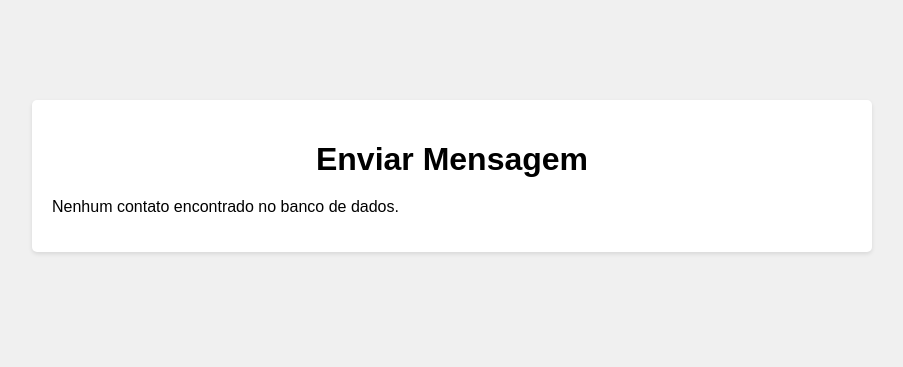
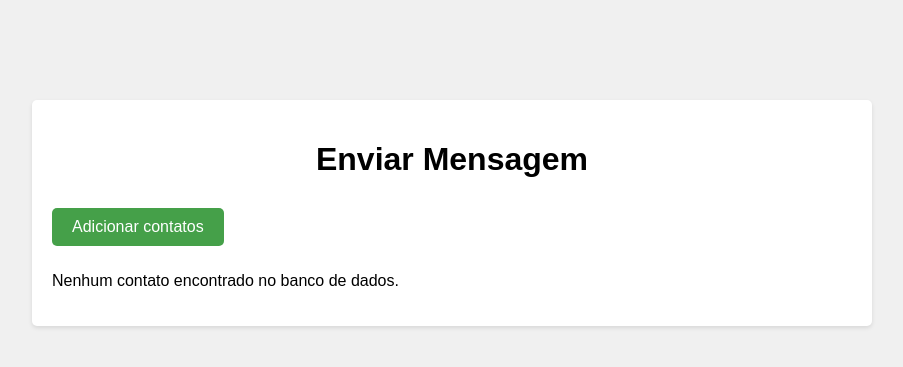
Before and after one commit to EricOliveiras/autoMessageApp, a Flask app: page /send_message in a window 1280 px wide. Shown: the top 367 px of the page, without its empty margins (188-1091 px from the left). Run offline with Flask 3, Linux system fonts and the light colour scheme; data that the repository does not hold is empty.

Commit message:
html: modify send_message html

```diff
--- a/templates/send_message.html
+++ b/templates/send_message.html
@@ -9,6 +9,7 @@
 <body>
 <div class="container">
     <h1>Enviar Mensagem</h1>
+    <a href="{{ url_for('upload_file') }}" class="button">Adicionar contatos</a>
     {% if contacts_count > 0 %}
         <p>Total de contatos: {{ contacts_count }}</p>
         <p>Contatos com mensagem enviada: {{ contacts_sent_true }}</p>
```
